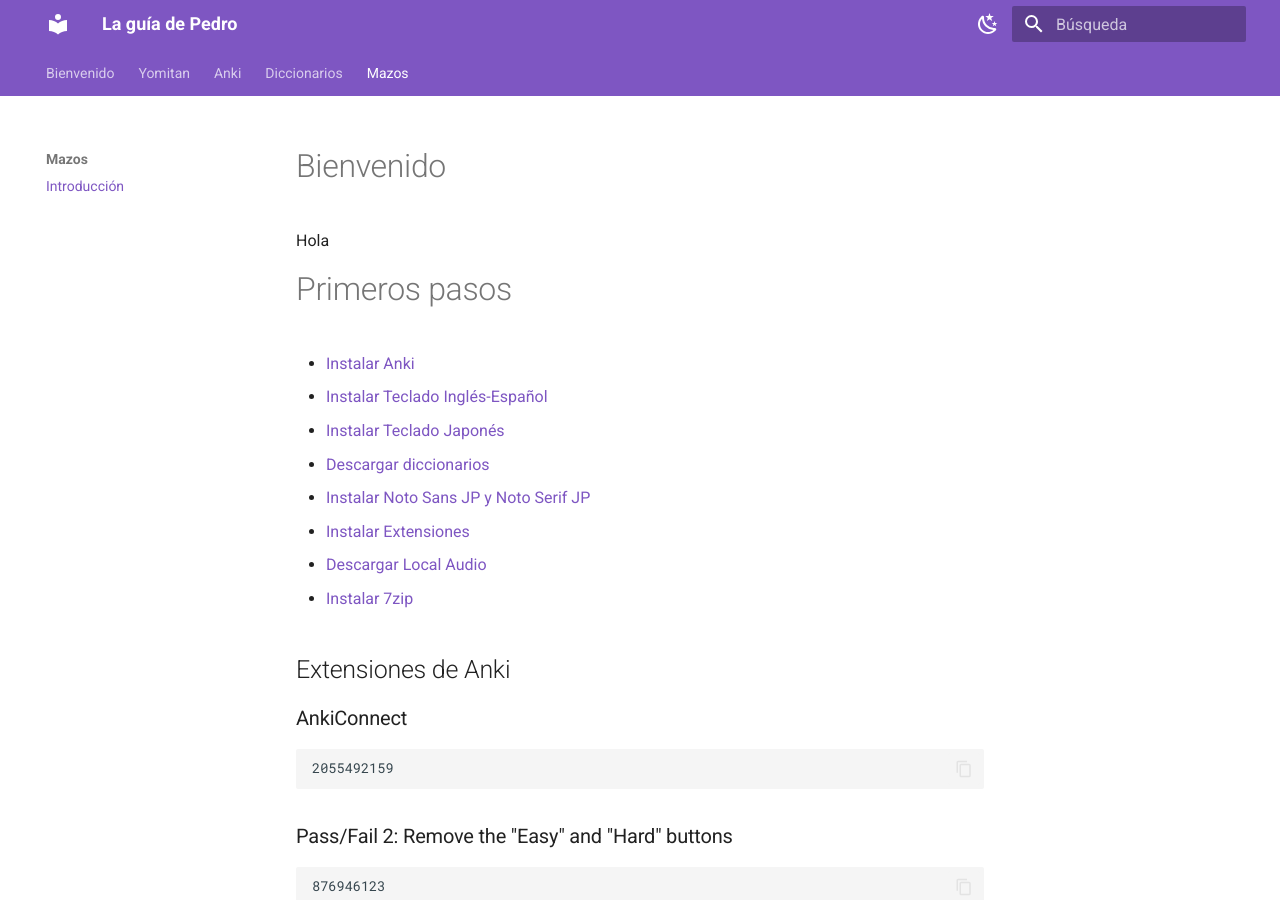
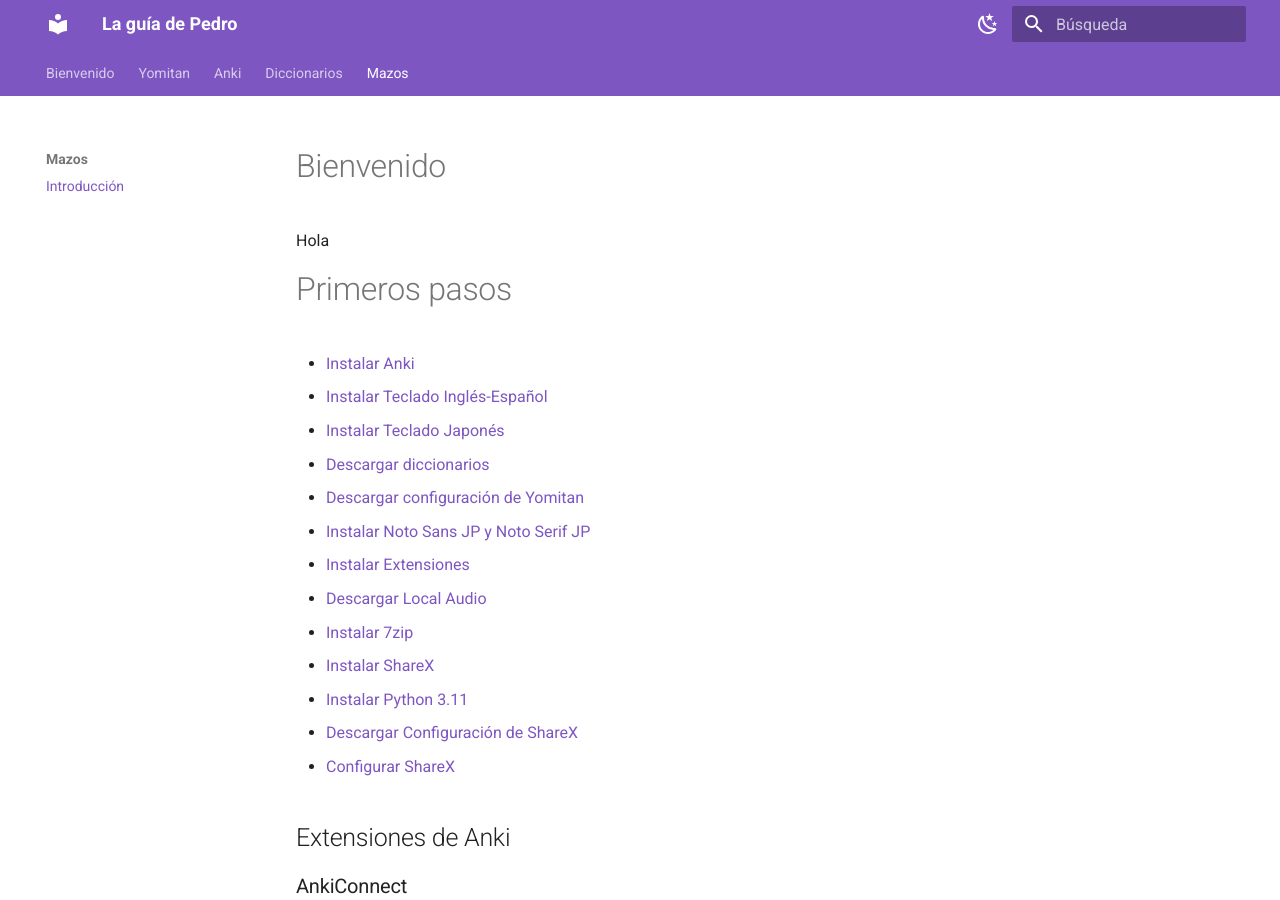
Before and after one commit to Pedrubik2000/Guia_de_Japones, an MkDocs documentation site: the page built from docs/guia-del-japones/index.md, in a window 1280 px wide and 900 px high. Built offline with MkDocs 1.6.1 and Material for MkDocs 9.7.7, drawn with Linux system fonts in a browser that asks for light colours; some of the changed text lies outside the part shown.

Commit message:
Add more  things

````diff
--- a/docs/guia-del-japones/index.md
+++ b/docs/guia-del-japones/index.md
@@ -8,11 +8,15 @@ Hola
 - [Instalar Teclado Inglés-Español](https://www.spanishinput.com/keyboard.html)
 - [Instalar Teclado Japonés](https://www.google.co.jp/ime/)
 - [Descargar diccionarios](https://drive.google.com/drive/folders/1LXMIOoaWASIntlx1w08njNU005lS5lez)
+- [Descargar configuración de Yomitan](https://drive.google.com/drive/folders/1H6ta2pgaFd8jZgaRzX5ypqrd-w7RKWDK)
 - [Instalar Noto Sans JP y Noto Serif JP](https://fonts.google.com/)
 - [Instalar Extensiones](#extensiones-de-anki)
 - [Descargar Local Audio](https://github.com/themoeway/local-audio-yomichan)
 - [Instalar 7zip](https://www.7-zip.org/download.html)
-
+- [Instalar ShareX](https://getsharex.com/downloads)
+- [Instalar Python 3.11](https://www.python.org/downloads/)
+- [Descargar Configuración de ShareX](https://drive.google.com/drive/folders/1H6ta2pgaFd8jZgaRzX5ypqrd-w7RKWDK)
+- [Configurar ShareX](https://arbyste.github.io/jp-mining-note-prerelease/scripts/#sharex-hotkeys-prerequisites)
 ## Extensiones de Anki
 
 ### AnkiConnect
@@ -51,3 +55,7 @@ Hola
 ```
 1633380637
 ```
+### JPMN Manager (with prereleases) (New Version)
+```
+301910299
+```
````
